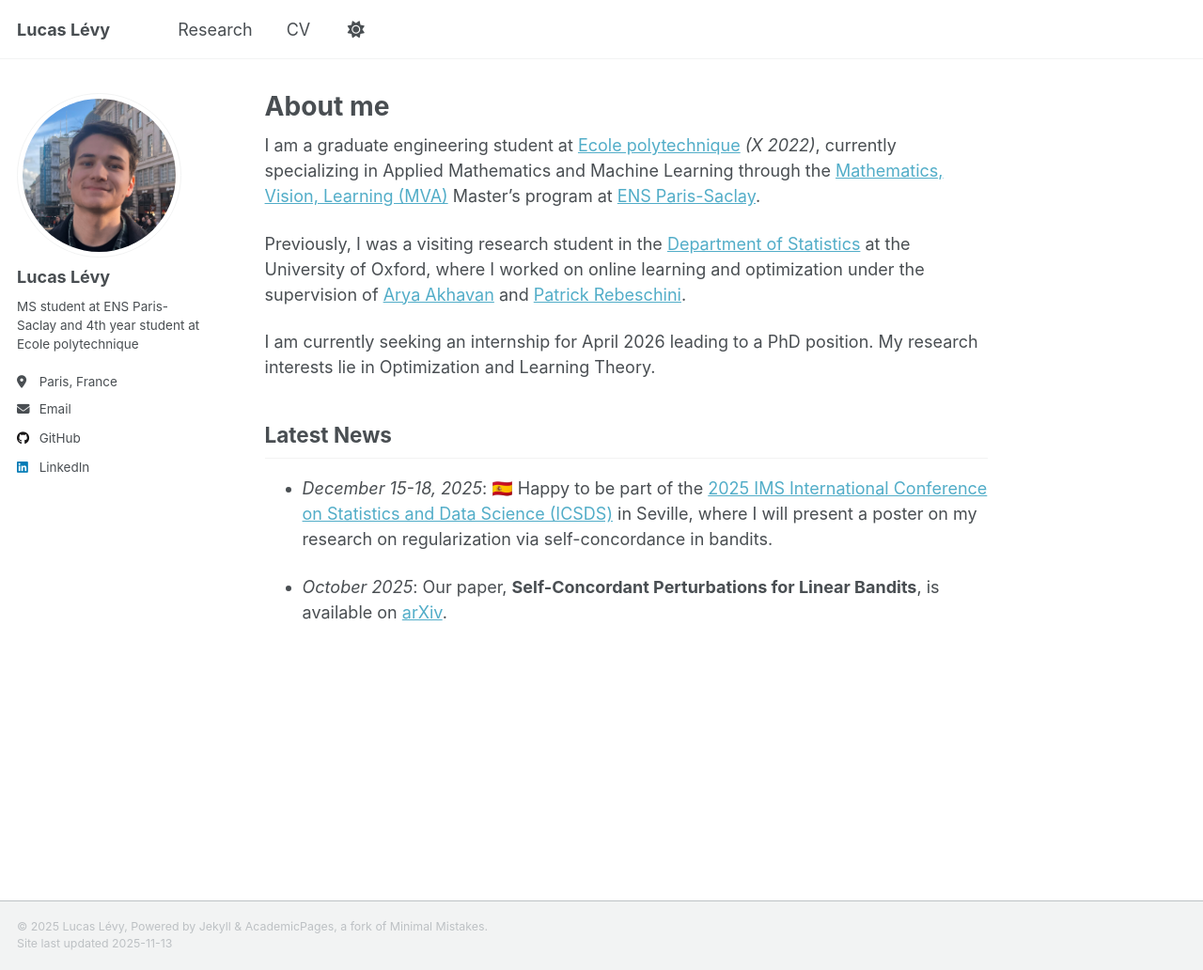
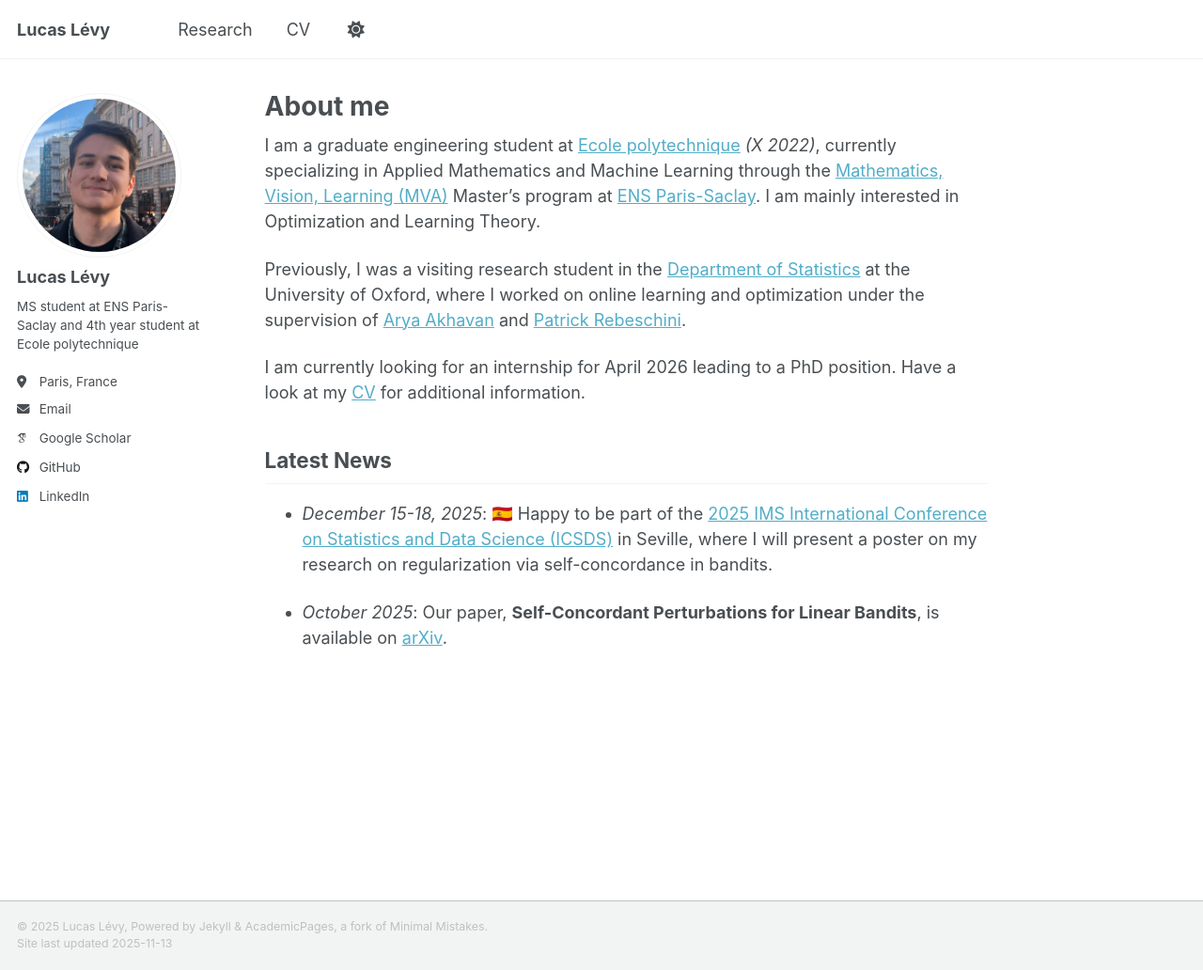
Before and after one commit to lucas-levy/lucas-levy.github.io, a Jekyll site: the page built from _pages/about.md, in a window 1280 px wide and 1032 px high. Shown: the whole window at 94% size. Built offline with Jekyll 4.4.1, drawn with Linux system fonts in a browser that asks for light colours; some web fonts are replaced; a script that is not in the unit is left out.

Commit message:
minor update

```diff
--- a/_config.yml
+++ b/_config.yml
@@ -35,7 +35,7 @@ author:
   # Academic websites
   academia         : # URL
   arxiv            : # URL - Update with the correct link to your profile
-  googlescholar    :
+  googlescholar    : "citations?user=ILQZGs4AAAAJ"
   inspire-hep      : # URL
   impactstory      : # URL
   orcid            :
--- a/_pages/about.md
+++ b/_pages/about.md
@@ -7,11 +7,11 @@ redirect_from:
   - /about.html
 ---
 
-I am a graduate engineering student at [Ecole polytechnique](https://programmes.polytechnique.edu/en/ingenieur-polytechnicien-program/ingenieur-polytechnicien-program) *(X 2022)*, currently specializing in Applied Mathematics and Machine Learning through the [Mathematics, Vision, Learning (MVA)](https://www.master-mva.com/) Master's program at [ENS Paris-Saclay](https://ens-paris-saclay.fr/).
+I am a graduate engineering student at [Ecole polytechnique](https://programmes.polytechnique.edu/en/ingenieur-polytechnicien-program/ingenieur-polytechnicien-program) *(X 2022)*, currently specializing in Applied Mathematics and Machine Learning through the [Mathematics, Vision, Learning (MVA)](https://www.master-mva.com/) Master's program at [ENS Paris-Saclay](https://ens-paris-saclay.fr/). I am mainly interested in Optimization and Learning Theory.
 
 Previously, I was a visiting research student in the [Department of Statistics](https://www.stats.ox.ac.uk/) at the University of Oxford, where I worked on online learning and optimization under the supervision of [Arya Akhavan](https://aryaakhavan.github.io/) and [Patrick Rebeschini](https://www.stats.ox.ac.uk/~rebeschi/).
 
-I am currently seeking an internship for April 2026 leading to a PhD position. My research interests lie in Optimization and Learning Theory.
+I am currently looking for an internship for April 2026 leading to a PhD position. Have a look at my [CV](/files/CV_2025.pdf) for additional information.
 
 ## Latest News
 
```
